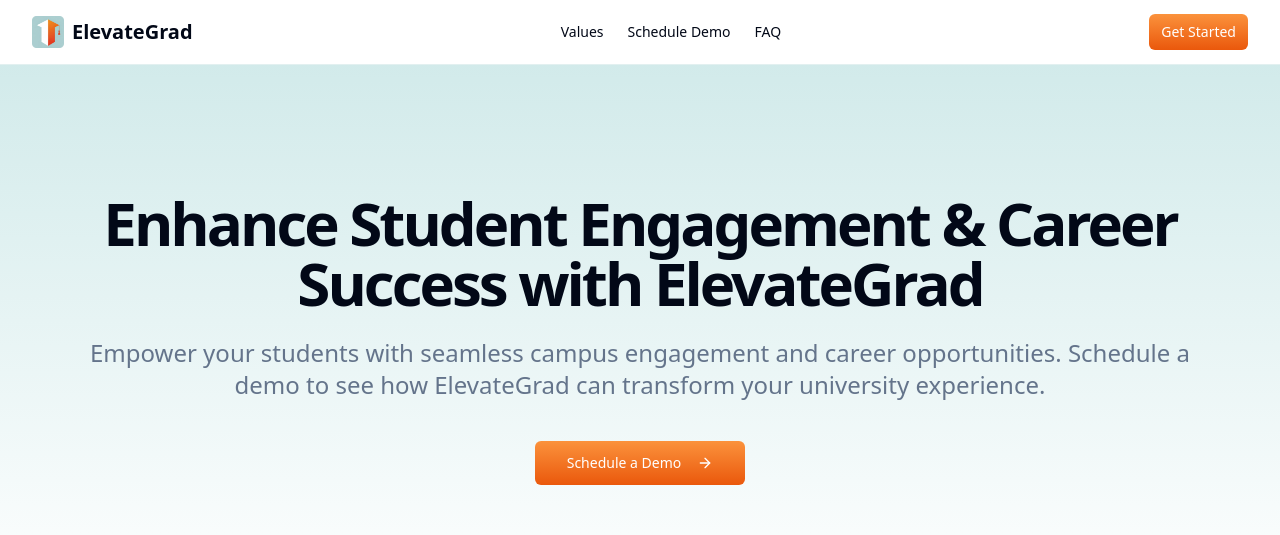
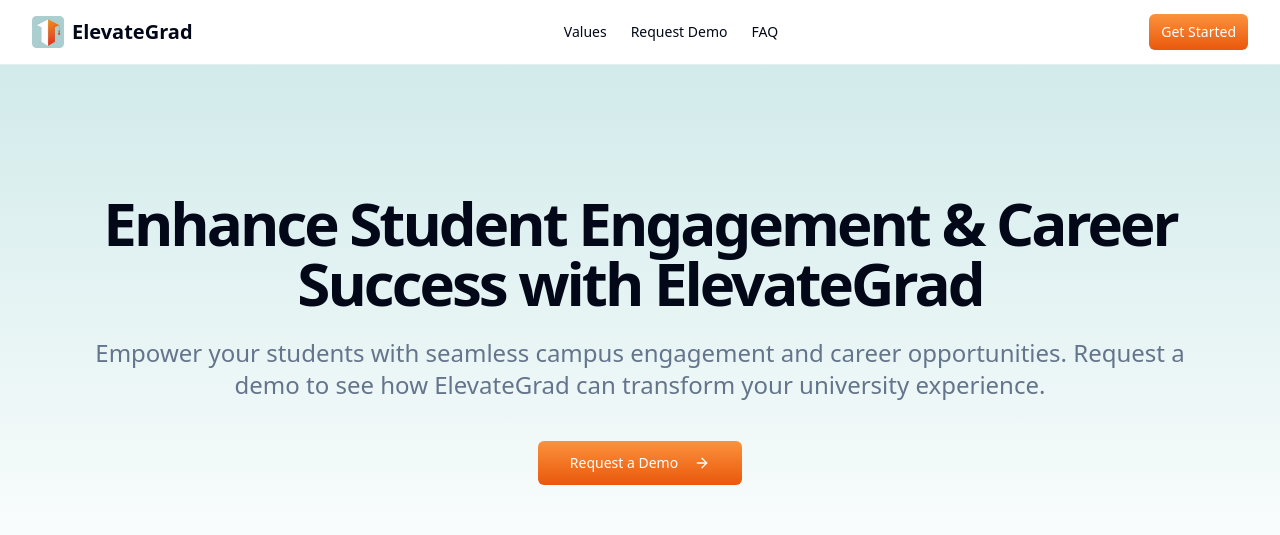
Before and after one commit to elevategrad/elevategrad.github.io, a Next.js app: page /request-demo in a window 1280 px wide. Shown: the top 535 px of the page. Built offline with nearby package versions, Linux system fonts and the light colour scheme.

Commit message:
content update

```diff
--- a/app/contact-support/page.tsx
+++ b/app/contact-support/page.tsx
@@ -179,7 +179,7 @@
                     How do I onboard my university?
                   </AccordionTrigger>
                   <AccordionContent className="text-muted-foreground">
-                    To onboard your university, schedule a demo with our team
+                    To onboard your university, request for a demo with our team
                     using the form on our website. After the demo, we'll provide
                     you with an implementation plan and guide you through the
                     integration process, which typically takes 4-6 weeks.
--- a/app/layout.tsx
+++ b/app/layout.tsx
@@ -5,7 +5,7 @@
 import Footer from "@/components/footer";
 
 export const metadata = {
-  title: "ElevateGrad - Empower Your Campus Experience",
+  title: "ElevateGrad - Empower Your Campus to Career Experience",
   description:
     "ElevateGrad enhances student engagement, networking, and career opportunities. Connect with peers, find events, and advance your career.",
   keywords: [
--- a/app/page.tsx
+++ b/app/page.tsx
@@ -29,7 +29,7 @@
           <div className="grid gap-12 md:grid-cols-2 md:gap-16 items-center">
             <div className="flex flex-col gap-6 animate-slide-in-left">
               <h1 className="text-4xl md:text-5xl lg:text-6xl font-bold tracking-tighter">
-                Elevate Your Campus Experience with ElevateGrad
+                Elevate Your Campus to Career Experience with ElevateGrad
               </h1>
               <p className="text-xl text-muted-foreground md:text-2xl">
                 Stay connected, engage with student communities, and unlock
--- a/app/request-demo/page.tsx
+++ b/app/request-demo/page.tsx
@@ -100,13 +100,13 @@
             </h1>
             <p className="text-xl text-muted-foreground md:text-2xl">
               Empower your students with seamless campus engagement and career
-              opportunities. Schedule a demo to see how ElevateGrad can
-              transform your university experience.
+              opportunities. Request a demo to see how ElevateGrad can transform
+              your university experience.
             </p>
             <div className="flex flex-col sm:flex-row gap-4 mt-4 justify-center">
-              <Link href="#schedule-demo">
+              <Link href="#demo-form">
                 <Button size="lg" variant="default">
-                  Schedule a Demo
+                  Request a Demo
                   <ArrowRight className="ml-2 h-4 w-4 transition-transform group-hover:translate-x-1" />
                 </Button>
               </Link>
@@ -198,13 +198,13 @@
 
       {/* Demo Form Section */}
       <section
-        id="schedule-demo"
+        id="demo-form"
         className="py-20 bg-gradient-to-b from-teal/50 to-background"
       >
         <div className="container px-4 md:px-6">
           <div className="flex flex-col items-center justify-center gap-4 text-center mb-16 animate-fade-in">
             <h2 className="text-3xl font-bold tracking-tighter sm:text-4xl md:text-5xl">
-              Schedule a Demo
+              Request a Demo
             </h2>
             <p className="max-w-[700px] text-lg text-muted-foreground">
               See how ElevateGrad can transform your university's student
--- a/components/header.tsx
+++ b/components/header.tsx
@@ -49,10 +49,10 @@
               Values
             </Link>
             <Link
-              href="#schedule-demo"
+              href="#demo-form"
               className="text-sm font-medium hover:text-primary"
             >
-              Schedule Demo
+              Request Demo
             </Link>
             <Link
               href="#faq"
--- a/components/ui/tabs.tsx
+++ b/components/ui/tabs.tsx
@@ -14,7 +14,7 @@
   <TabsPrimitive.List
     ref={ref}
     className={cn(
-      "inline-flex h-10 items-center justify-center rounded-md bg-muted p-1 text-muted-foreground",
+      "inline-flex h-10 items-center justify-center rounded-lg bg-muted p-1 text-muted-foreground",
       className
     )}
     {...props}
@@ -29,7 +29,7 @@
   <TabsPrimitive.Trigger
     ref={ref}
     className={cn(
-      "inline-flex items-center justify-center whitespace-nowrap rounded-sm px-3 py-1.5 text-sm font-medium ring-offset-background transition-all focus-visible:outline-none focus-visible:ring-2 focus-visible:ring-ring focus-visible:ring-offset-2 disabled:pointer-events-none disabled:opacity-50 data-[state=active]:bg-background data-[state=active]:text-foreground data-[state=active]:shadow-sm",
+      "inline-flex items-center justify-center whitespace-nowrap rounded-lg px-3 py-1.5 text-sm font-medium ring-offset-background transition-all focus-visible:outline-none focus-visible:ring-2 focus-visible:ring-ring focus-visible:ring-offset-2 disabled:pointer-events-none disabled:opacity-50 data-[state=active]:bg-background data-[state=active]:text-foreground data-[state=active]:shadow-sm",
       className
     )}
     {...props}
```
